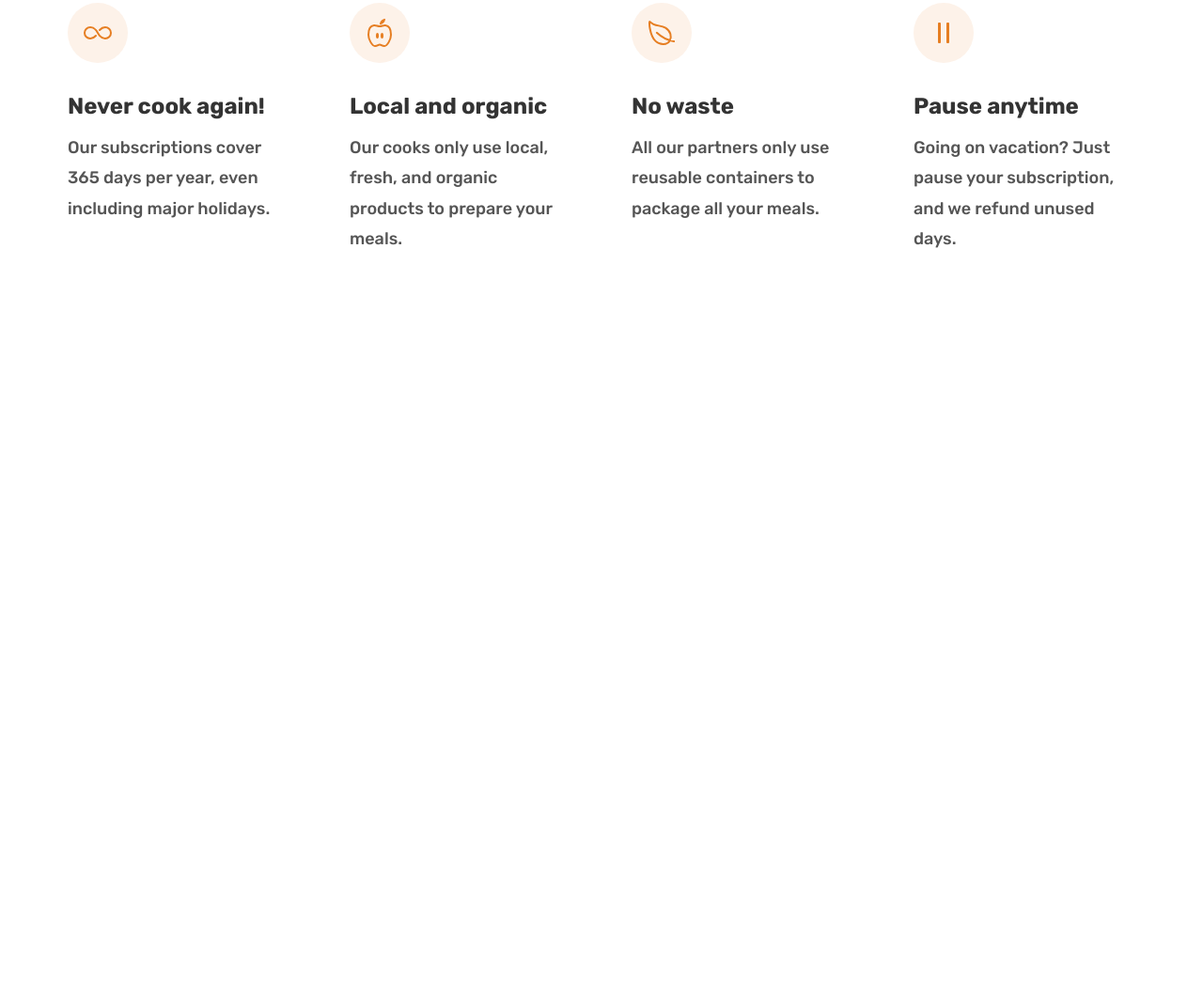
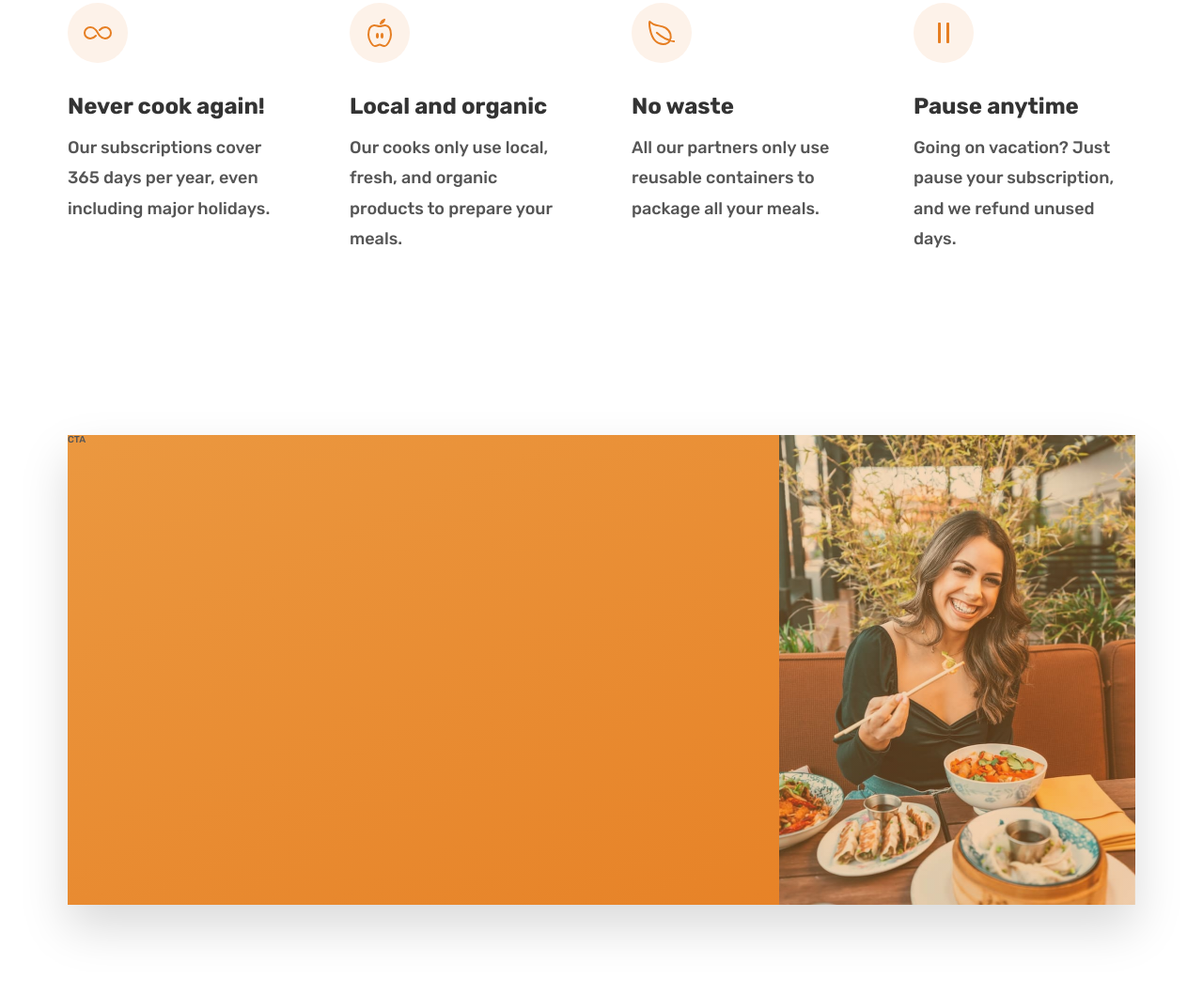
Before and after one commit to iampratiktandel/omnifood, a plain HTML site: page index.html in a window 1280 px wide. Shown: the part 5583-6642 px from the top of the page at 94% size. Before the commit the page ends 5950 px from the top, so only its background shows below. Drawn offline with nearby package versions, Linux system fonts and the light colour scheme; files whose address does not match are found by name.

```diff
--- a/css/general.css
+++ b/css/general.css
@@ -31,7 +31,7 @@
 - Tints:
 #fdf2e9
 #fae5d3
-- Shades: #cf711f
+- Shades: #cf711f, #eb9840
 - Accents:
 - Greys:
 #555
--- a/css/style.css
+++ b/css/style.css
@@ -452,3 +452,30 @@
   font-size: 1.8rem;
   line-height: 1.8;
 }
+
+/* ********************* */
+/* CTA SECTION */
+/* ********************* */
+.section-cta {
+  padding: 9.6rem 0;
+}
+
+.cta {
+  display: grid;
+  grid-template-columns: 2fr 1fr;
+  box-shadow: 0 2.4rem 4.8rem rgba(0, 0, 0, 0.15);
+  background-image: linear-gradient(to right bottom,#eb9840, #e67e22);
+  height: 50rem;
+  overflow: hidden;
+}
+
+.cta-img-box {
+  background-image: linear-gradient(
+    to right bottom,
+    rgba(235, 152, 64, 0.35),
+     rgba(230, 126, 34, 0.35)
+     ),
+     url("../img/eating.jpg");
+  background-size: cover;
+  background-position: center;
+}
--- a/index.html
+++ b/index.html
@@ -419,6 +419,15 @@
         </div>
       </div>
     </section>
+
+    <section class="section-cta">
+      <div class="container">
+        <div class="cta">
+          <div class="cta-text-box">CTA</div>
+          <div class="cta-img-box" role="img" aria-label="Woman enjoying food"></div>
+        </div>
+      </div>
+      </section>
   </main>
 </body>
 </html>
```
